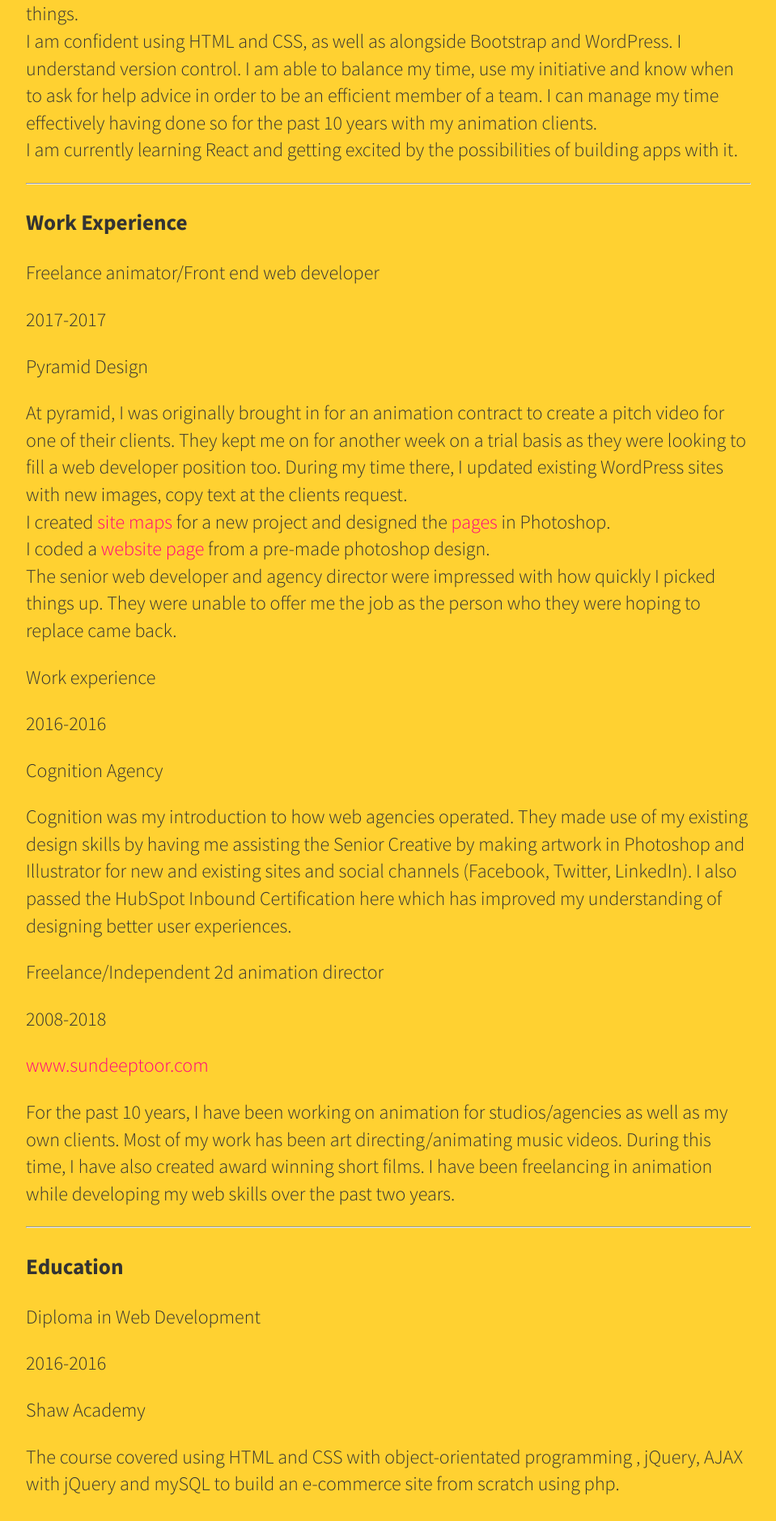
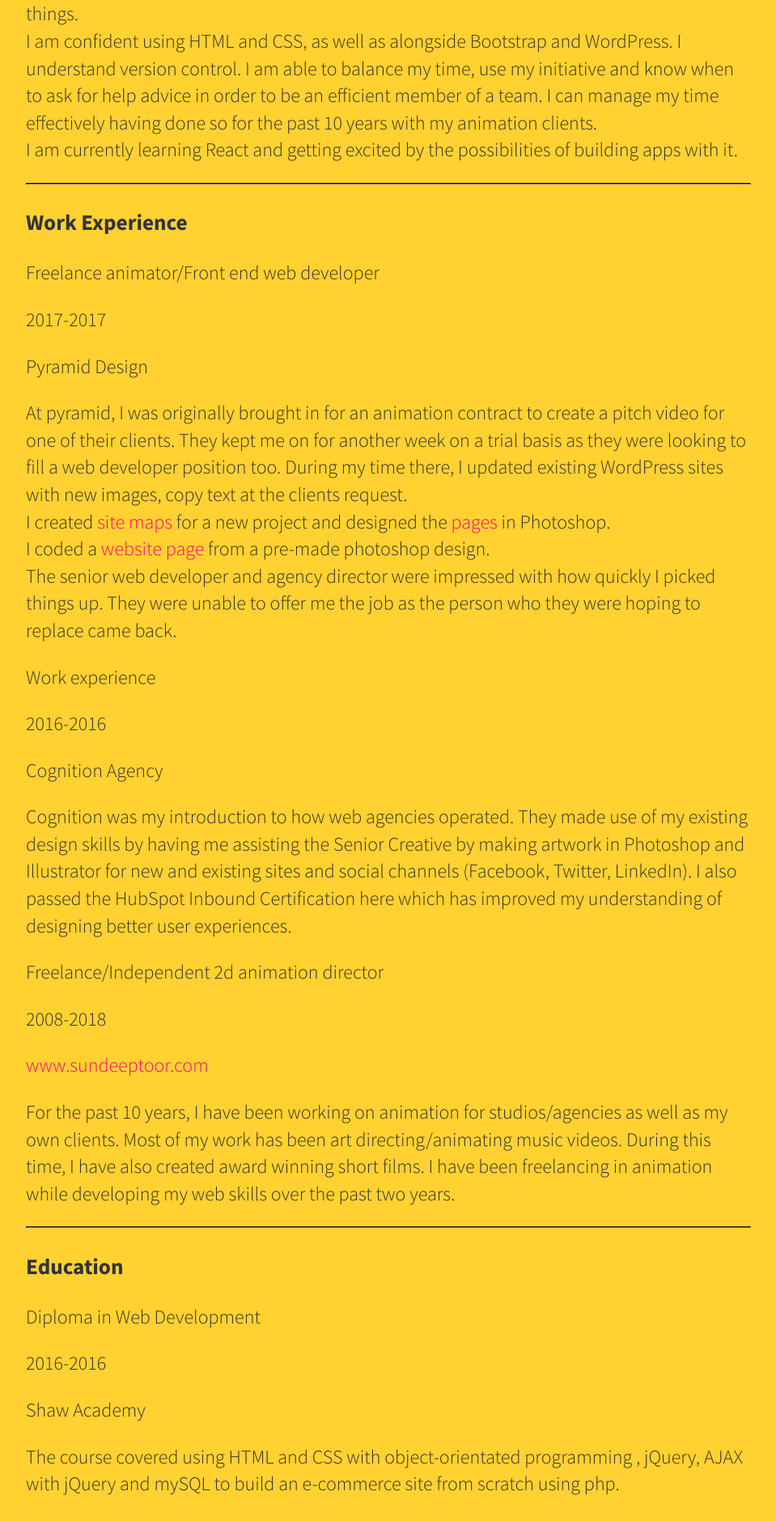
Before and after one commit to SundeepToor/sundeeptoor.github.io, a Jekyll site: the page built from cv/index.html, in a window 1280 px wide. Shown: the part 411-2290 px from the top of the page at 81% size, without its empty margins (160-1119 px from the left). Built offline with Jekyll 4.4.1, drawn with Linux system fonts in a browser that asks for light colours.

Commit message:
Update main.css

```diff
--- a/css/main.css
+++ b/css/main.css
@@ -66,7 +66,7 @@ footer {
     font-size: .8em;
 }
 hr{
-    color: #333;
+    border-color: #333;
 }
 
 ul.posts {
```
